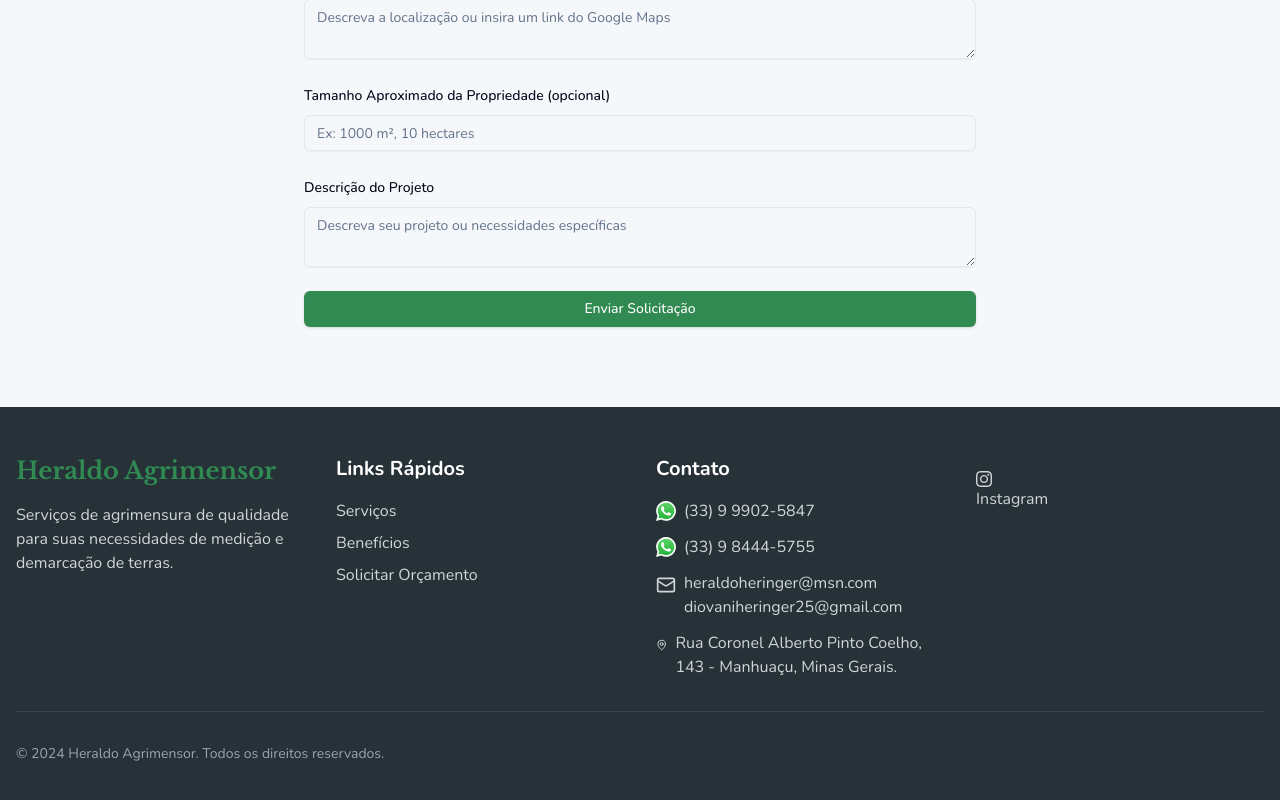
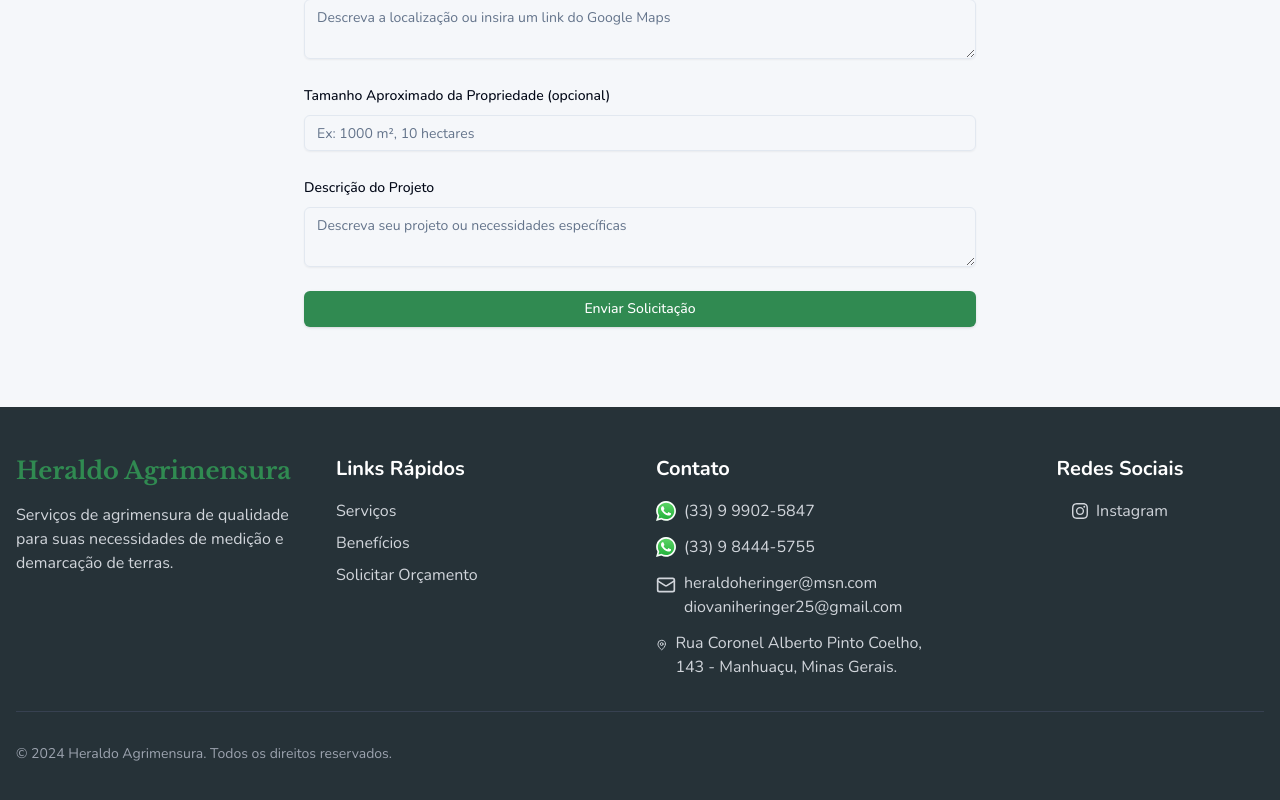
Before and after one commit to danielheringers/HeraldoAgrimensor, a Next.js app: page / in a window 1280 px wide. Shown: the part 2538-3338 px from the top of the page. Built offline with nearby package versions, Linux system fonts and the light colour scheme.

Commit message:
update project name and terminology from "Agrimensor" to "Agrimensura" for consistency and improved branding

```diff
--- a/app/layout.tsx
+++ b/app/layout.tsx
@@ -15,9 +15,9 @@ const libreBaskerville = Libre_Baskerville({
 })
 
 export const metadata = {
-  title: 'Heraldo Heringer - Agrimensor em Manhuaçu | Georreferenciamento e Topografia',
+  title: 'Heraldo Heringer - Agrimensura em Manhuaçu | Georreferenciamento e Topografia',
   description: 'Serviços profissionais de agrimensura, georreferenciamento e topografia em Manhuaçu e região. Medição e demarcação de terras com precisão e qualidade.',
-  keywords: 'agrimensor, georreferenciamento, topografia, Manhuaçu, medição de terras, demarcação de terras, loteamentos',
+  keywords: 'Agrimensura, georreferenciamento, topografia, Manhuaçu, medição de terras, demarcação de terras, loteamentos',
 }
 
 export default function RootLayout({
--- a/components/Footer.tsx
+++ b/components/Footer.tsx
@@ -28,7 +28,7 @@ export default function Footer() {
           {/* Empresa */}
           <div className="space-y-4">
             <h3 className="text-2xl font-bold font-libre text-[#308a51]">
-              Heraldo Agrimensor
+              Heraldo Agrimensura
             </h3>
             <p className="text-gray-300">
               Serviços de agrimensura de qualidade para suas necessidades de medição e demarcação de terras.
@@ -99,12 +99,13 @@ export default function Footer() {
 
           {/* Newsletter */}
           <div className="space-y-4">
-            <div className="flex items-center gap-4 mt-4">
+            <div className="flex items-center gap-4 flex-col justify-center">
+            <h3 className="text-xl font-bold">Redes Sociais</h3>
               <a
                 href="https://www.instagram.com/heraldoheringer/"
                 target="_blank"
                 rel="noopener noreferrer"
-                className="text-gray-300 hover:text-[#308a51] transition-colors"
+                className="text-gray-300 hover:text-[#308a51] flex flex-row items-center justify-center gap-2 transition-colors"
               >
                 <SiInstagram /> Instagram
               </a>
@@ -115,7 +116,7 @@ export default function Footer() {
         <div className="border-t border-gray-700 pt-8 mt-8">
           <div className="flex flex-col md:flex-row justify-between items-center gap-4">
             <p className="text-gray-400 text-sm">
-              &copy; {new Date().getFullYear()} Heraldo Agrimensor. Todos os direitos reservados.
+              &copy; {new Date().getFullYear()} Heraldo Agrimensura. Todos os direitos reservados.
             </p>
           </div>
         </div>
--- a/components/Header.tsx
+++ b/components/Header.tsx
@@ -75,7 +75,7 @@ export default function Header() {
           <SheetContent side="right" className="w-[300px] sm:w-[400px]">
             <SheetHeader>
               <SheetTitle className="text-left text-[#308a51] font-libre">
-                Heraldo Agrimensor
+                Heraldo Agrimensura
               </SheetTitle>
             </SheetHeader>
             <nav className="flex flex-col gap-4 mt-8">
--- a/components/Hero.tsx
+++ b/components/Hero.tsx
@@ -19,7 +19,7 @@ import { useCallback, useEffect, useState } from "react"
 const images = [
   {
     src: Image_One,
-    alt: "Agrimensor examinando mapa"
+    alt: "Agrimensura examinando mapa"
   },
   {
     src: Image_Two,
--- a/package.json
+++ b/package.json
@@ -1,5 +1,5 @@
 {
-  "name": "heraldo_agrimensor",
+  "name": "heraldo_Agrimensura",
   "version": "0.1.0",
   "private": true,
   "scripts": {
```
Also changed, not shown: 1 other file (tests, documents, lock files or other folders).
